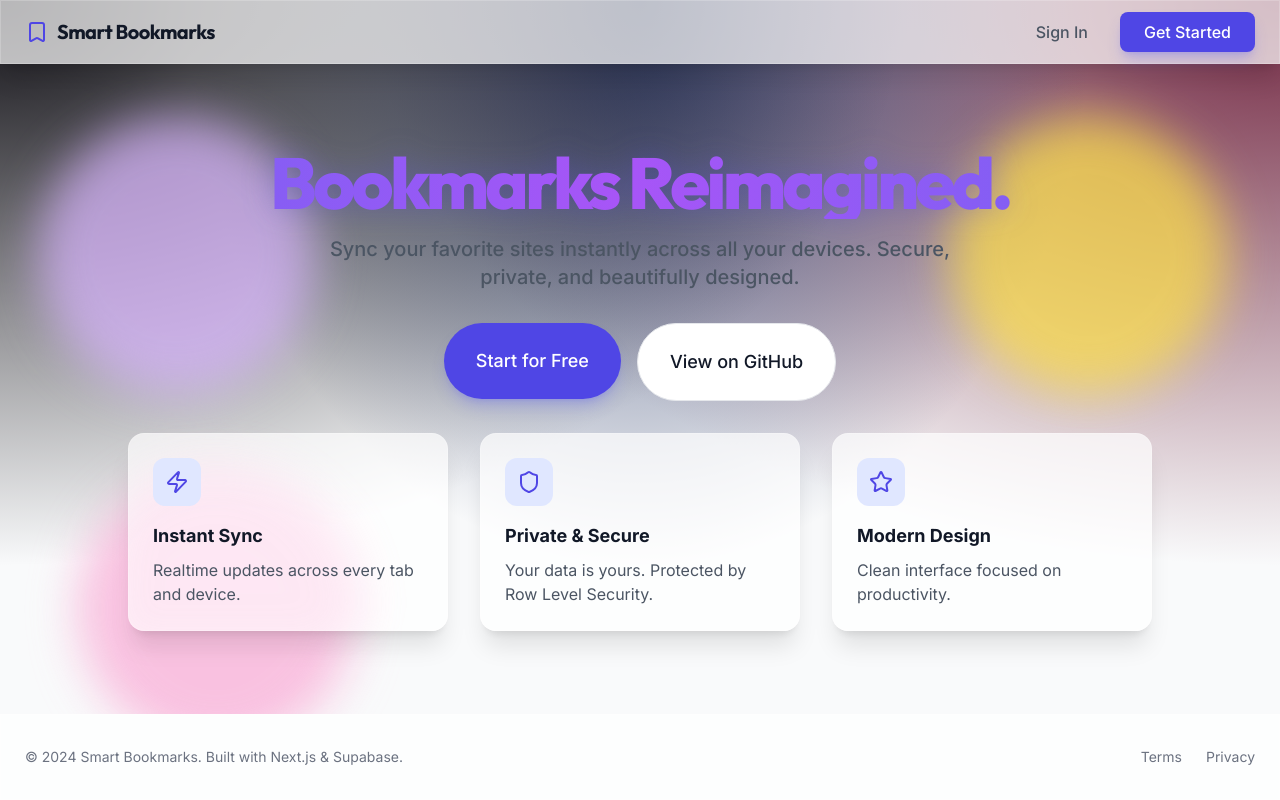
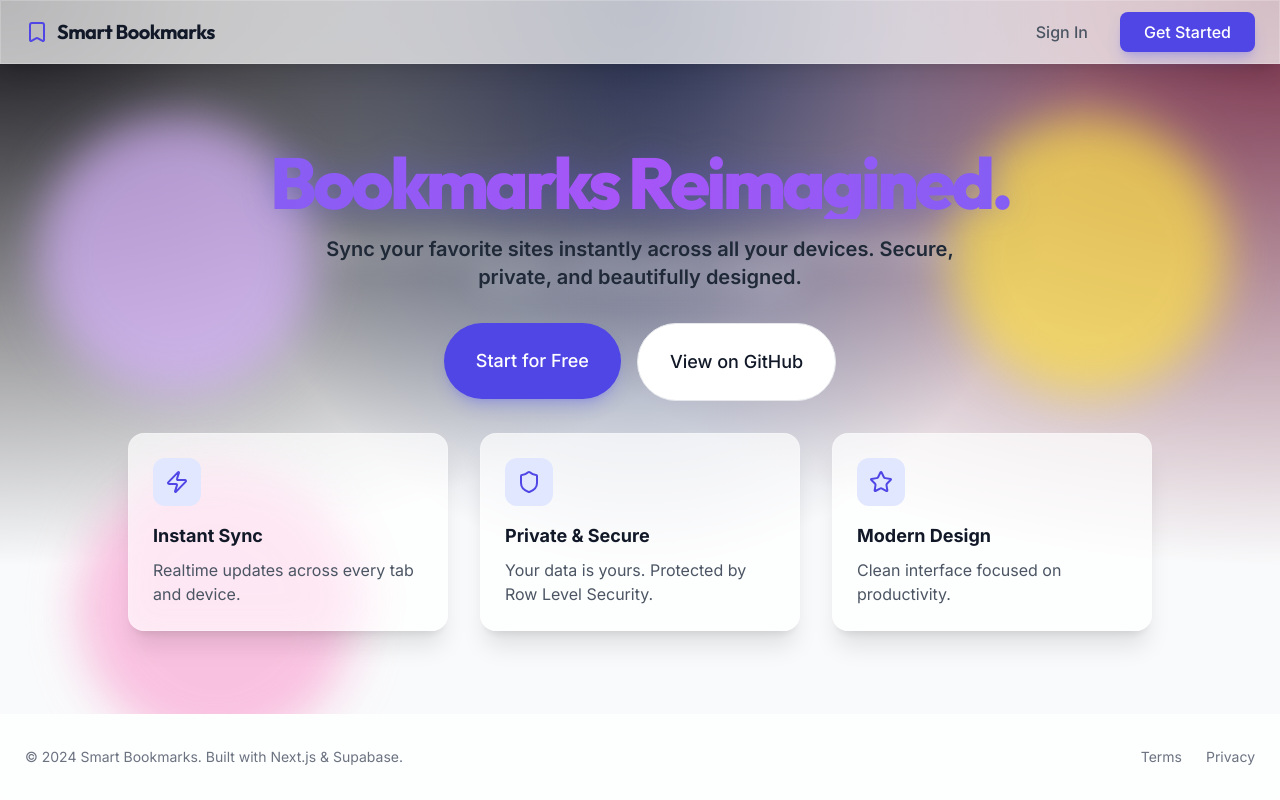
Before and after one commit to Suhan8971/Smart-BookMark, a Next.js app: page / in a window 1280 px wide. Built offline with nearby package versions, Linux system fonts and the light colour scheme.

Commit message:
My Smart Bookmark Manager

```diff
--- a/app/page.jsx
+++ b/app/page.jsx
@@ -62,7 +62,7 @@ export default function Home() {
                             <h1 className="text-4xl xs:text-5xl font-extrabold font-heading tracking-tighter sm:text-6xl md:text-7xl bg-clip-text text-transparent bg-gradient-to-r from-indigo-500 via-purple-500 to-indigo-500 animate-shimmer bg-[length:200%_auto] drop-shadow-[0_0_15px_rgba(79,70,229,0.3)]">
                                 Bookmarks Reimagined.
                             </h1>
-                            <p className="mx-auto max-w-[700px] text-gray-600 text-base md:text-xl font-medium px-4">
+                            <p className="mx-auto max-w-[700px] text-gray-800 text-base md:text-xl font-semibold px-4 drop-shadow-[0_0_15px_rgba(255,255,255,0.8)]">
                                 Sync your favorite sites instantly across all your devices.
                                 Secure, private, and beautifully designed.
                             </p>
```
